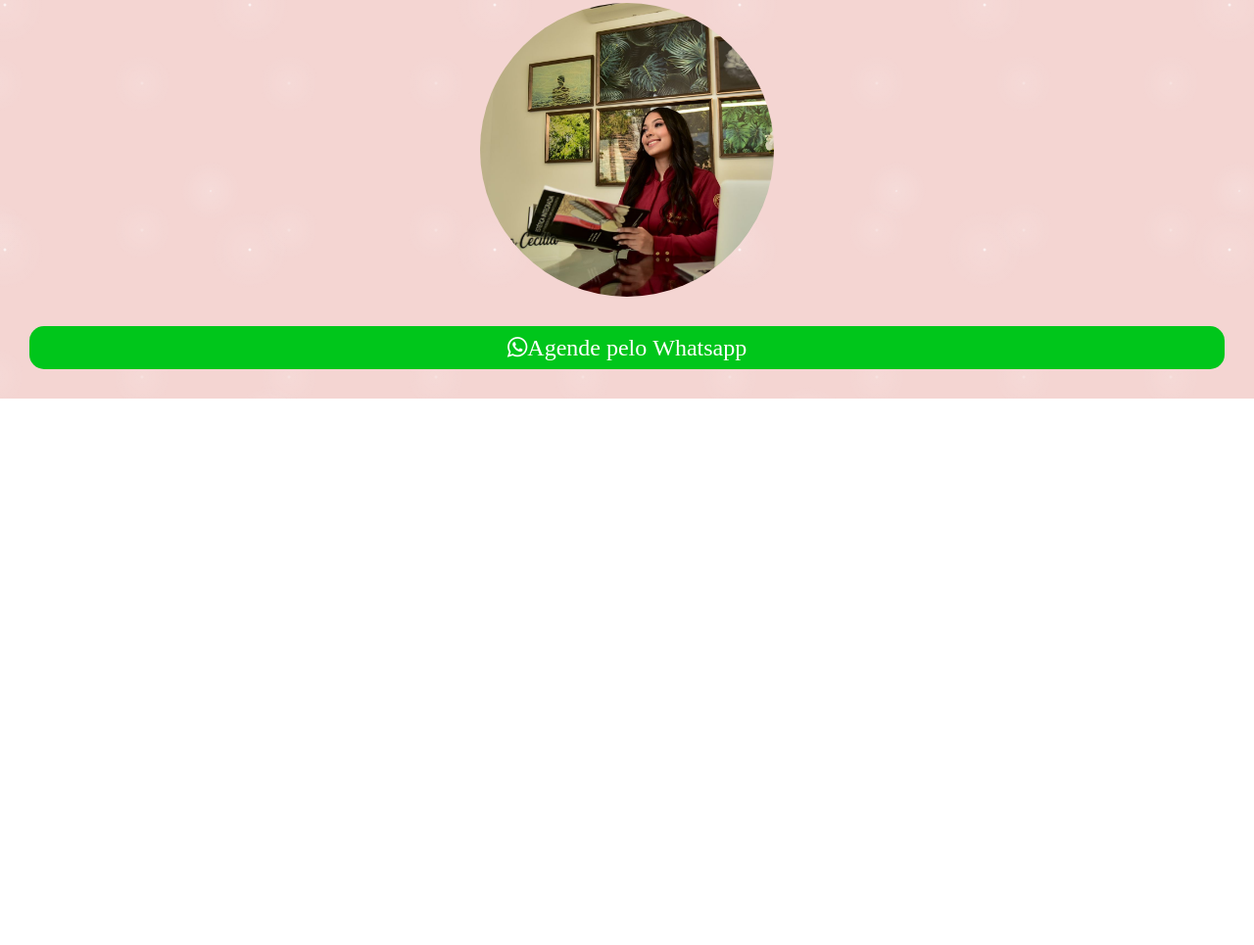
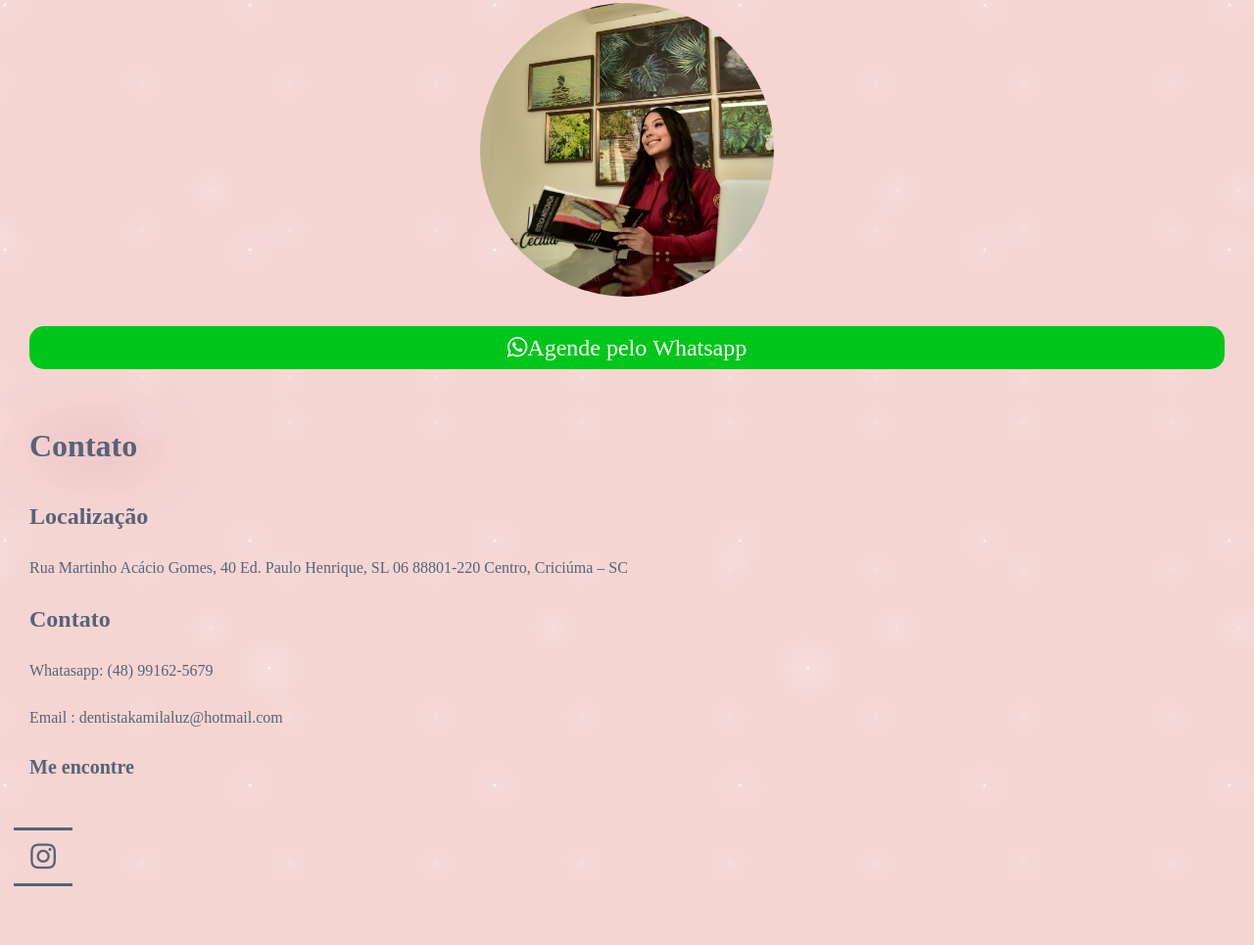
Before and after one commit to d4nielantoni/Giovanna-Cecilia, a plain HTML site: page index.html in a window 1280 px wide. Shown: the part 1946-2911 px from the top of the page at 98% size. Before the commit the page ends 2353 px from the top, so only its background shows below. Drawn offline with Linux system fonts and the light colour scheme; a web font is replaced by a local one.

Commit message:
adicionei icone do instagram

```diff
--- a/assets/style.css
+++ b/assets/style.css
@@ -187,6 +187,135 @@ background-position: 0 0, 40px 60px, 130px 270px, 70px 100px;
     transform: scale(1.1);
 }
 
+.contatos{
+    /* background-color: #F4D5D2; */
+    color: #576378;
+    padding: 30px;
+    background-color:#F4D5D2;
+    background-image:
+    radial-gradient(white, rgba(255,255,255,.2) 2px, transparent 40px),
+    radial-gradient(white, rgba(255,255,255,.15) 1px, transparent 30px),
+    radial-gradient(white, rgba(255,255,255,.1) 2px, transparent 40px),
+    radial-gradient(rgba(255,255,255,.4), rgba(255,255,255,.1) 2px, transparent 30px);
+    background-size: 550px 550px, 350px 350px, 250px 250px, 150px 150px;
+    background-position: 0 0, 40px 60px, 130px 270px, 70px 100px;
+}
+
+.contatos h1{
+    margin-bottom: 40px;
+    filter: drop-shadow(10px 0px 30px #CF6281);
+}
+.contatos h2{
+    margin-bottom: 30px;
+}
+.contatos p {
+    margin-bottom: 30px;;
+}
+.contatos h3 {
+    margin-bottom: 80px; /* Adicione esta margem inferior para criar espaço entre o H3 e o botão do Instagram */
+    font-size: 20px;
+}
+ul {
+    position:relative;
+    top:50%;
+    left:45%;
+    transform:translate(-50%,-50%);
+    margin:0;
+    padding:0;
+    display:flex;
+  }
+  ul li {
+    list-style:none;
+    margin: 0 15px;
+  }
+  ul li a {
+    display:block;
+    position:relative;
+    width:60px;
+    height:60px;
+    line-height:60px;
+    font-size:30px;
+    text-align:center;
+    text-decoration:none;
+    color:#576378;
+    margin: 0 30px;
+    transition:.5s;
+
+  }
+  ul li a span {
+    position:absolute;
+    transition: transform .5s;
+  }
+  ul li a span:nth-child(1),
+  ul li a span:nth-child(3){
+    width:100%;
+    height:3px;
+    background:#576378;
+  }
+  ul li a span:nth-child(1) {
+    top:0;
+    left:0;
+    transform-origin: right;
+  }
+  ul li a:hover span:nth-child(1) {
+    transform: scaleX(0);
+    transform-origin: left;
+    transition:transform .5s;
+  }
+
+  ul li a span:nth-child(3) {
+    bottom:0;
+    left:0;
+    transform-origin: left;
+  }
+  ul li a:hover span:nth-child(3) {
+    transform: scaleX(0);
+    transform-origin: right;
+    transition:transform .5s;
+  }
+
+  ul li a span:nth-child(2),
+  ul li a span:nth-child(4){
+    width:3px;
+    height:100%;
+    background:#404040;
+  }
+  ul li a span:nth-child(2) {
+    top:0;
+    left:0;
+    transform:scale(0);
+    transform-origin: bottom;
+  }
+  ul li a:hover span:nth-child(2) {
+    transform: scale(1);
+    transform-origin: top;
+    transition:transform .5s;
+  }
+  ul li a span:nth-child(4) {
+    top:0;
+    right:0;
+    transform:scale(0);
+    transform-origin: top;
+  }
+  ul li a:hover span:nth-child(4) {
+    transform: scale(1);
+    transform-origin: bottom;
+    transition:transform .5s;
+  }
+
+
+  .instagram:hover {
+    color: #c32aa3;
+  }
+  .instagram:hover span {
+    background: #c32aa3;
+  }
+
+  ul li a:hover:nth-child(3) {
+    color: #c32aa3;
+  }
+
+
 
 @media screen and (max-width: 768px) {
     .inicio {
--- a/index.html
+++ b/index.html
@@ -80,6 +80,30 @@
   <a href="https://web.whatsapp.com/send?phone=5586995189469" class="whatsapp-button-final" target="_blank"><i class="fa fa-whatsapp" style="font-size:24px">Agende pelo Whatsapp</i></a>
 </div>
 
+<div class="contatos">
+  <h1>Contato</h1>
+  <h2>Localização</h2>
+  <p>Rua Martinho Acácio Gomes, 40 Ed. Paulo Henrique, SL 06 88801-220 Centro, Criciúma – SC</p>
+  <h2>Contato</h2>
+  <p>Whatasapp: (48) 99162-5679</p>
+  <p>Email : dentistakamilaluz@hotmail.com</p>
+  <h3>Me encontre</h3>
+  <ul>
+
+  <li>
+    <a class="instagram" href="#">
+      <span></span>
+      <span></span>
+      <span></span>
+      <span></span>
+      <i class="fa fa-instagram" aria-hidden="true"></i>
+    </a>
+  </li>
+
+
+  </ul>
+</div>
+
 
 
 
```
Lines whose indentation alone changed are shown as unchanged.
